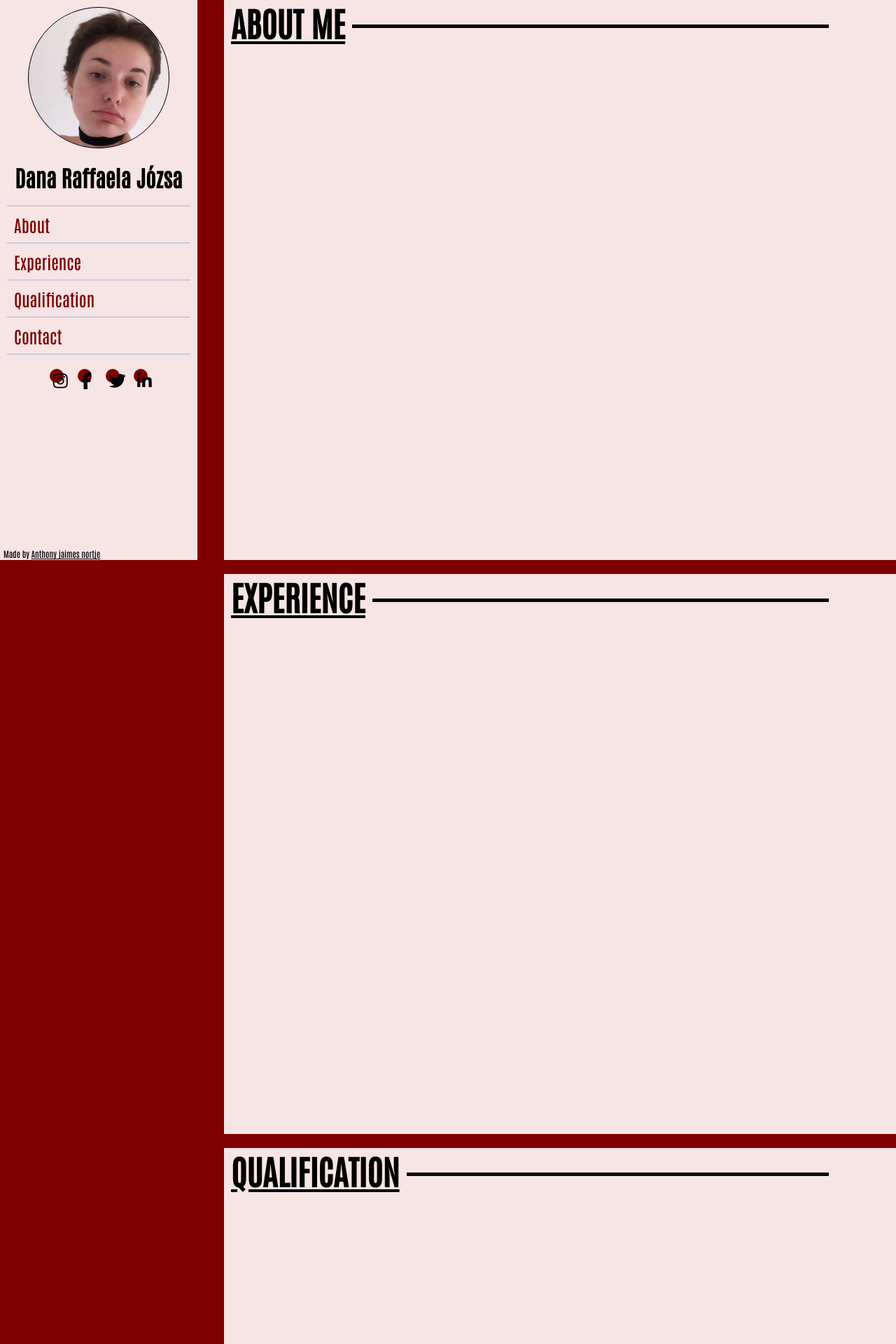
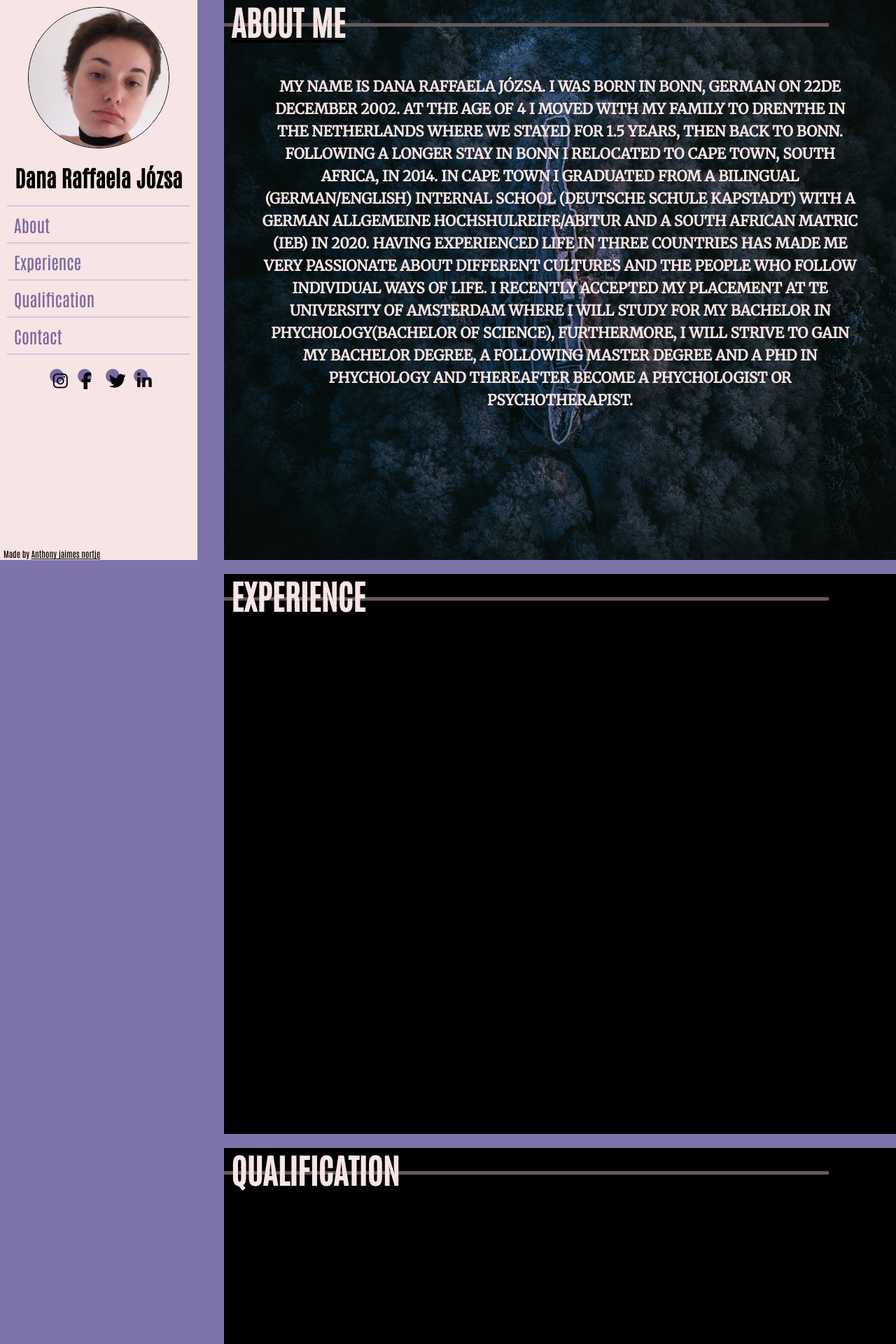
Before and after one commit to Anthonyj47/Dana-CV, a PHP site: page / in a window 1280 px wide. Shown: the top 1920 px of the page at 70% size. Run offline with PHP 8.4, Linux system fonts and the light colour scheme; some libraries are stand-ins or nearby versions.

Commit message:
finished about

```diff
--- a/CSS/style.css
+++ b/CSS/style.css
@@ -8,7 +8,7 @@ html {
 }
 
 body {
-  background-color: #800000;
+  background-color: #200f6d93;
   background-position: center;
   background-size: cover;
   background-repeat: none;
@@ -34,7 +34,7 @@ header .your-image {
   margin: 10px auto;
   border: 1.5px solid;
   border-radius: 50%;
-  background-color: #800000;
+  background-color: #200f6d93;
   outline: none;
 }
 
@@ -63,7 +63,7 @@ header nav ul li {
 }
 
 header nav ul li:hover {
-  border-left: 5px solid #800000;
+  border-left: 5px solid #200f6d93;
   border-radius: 0px 0px 0px 10px;
 }
 
@@ -75,7 +75,7 @@ header nav ul li a {
   display: block;
   text-decoration: none;
   padding: 10px;
-  color: #800000;
+  color: #200f6d93;
   font-family: 'Antonio', sans-serif;
   -webkit-transition: all ease 0.3s;
   transition: all ease 0.3s;
@@ -104,7 +104,7 @@ header .social-list li a i {
   width: 10px;
   padding: 5px;
   border-radius: 50%;
-  background-color: #800000;
+  background-color: #200f6d93;
   -webkit-transition: all ease 0.2s;
   transition: all ease 0.2s;
   opacity: 1;
@@ -127,7 +127,7 @@ header .licence a {
 }
 
 header .licence a:hover {
-  color: #800000;
+  color: #200f6d93;
 }
 
 main {
@@ -137,25 +137,44 @@ main {
 
 main section {
   height: 100vh;
-  background-color: #f7e4e4;
+  background-color: black;
   margin-bottom: 20px;
 }
 
 main section h2 {
+  background-color: transparent;
   width: 90%;
   font-size: 3rem;
   font-family: 'Antonio';
   text-decoration: underline;
   text-align: left;
-  border-bottom: 5px solid #050609;
+  border-bottom: 5px solid #695757;
   line-height: 0.1em;
   margin: 0px 0 20px;
-  padding-top: 30px;
+  padding-top: 28px;
 }
 
 main section h2 span {
-  background: #f7e4e4;
+  background: transparent;
+  color: #f7e4e4;
   padding: 0 10px;
   text-transform: uppercase;
 }
+
+main section p {
+  font-family: merriweather;
+  color: #f7e4e4;
+  font-size: 1.3rem;
+  font-weight: 800;
+  text-transform: uppercase;
+  text-align: center;
+  line-height: 2rem;
+  padding: 50px;
+}
+
+main #about {
+  background-image: url(imgs/about.jpg);
+  background-position: center;
+  background-size: cover;
+}
 /*# sourceMappingURL=style.css.map */
--- a/CSS/style.scss
+++ b/CSS/style.scss
@@ -3,7 +3,7 @@
       margin: 0;
     }
 
-    $color_1: #800000;
+    $color_1: #200f6d93;
     $color_2: rgb(247, 228, 228);
     $color_3: #050609;
 
@@ -122,24 +122,41 @@ main {
   float: right;
   section {
     height: 100vh;
-    background-color: $color_2;
+    background-color: black;
     margin-bottom: 20px;
       h2 {
+        background-color: transparent;
         width: 90%;
         font-size: 3rem;
         font-family: 'Antonio';
         text-decoration: underline;
         text-align: left;
-        border-bottom: 5px solid $color_3;
+        border-bottom: 5px solid rgb(105, 87, 87);
         line-height: 0.1em;
         margin: 0px 0 20px;
-        padding-top: 30px;
+        padding-top: 28px;
         span {
-          background:$color_2;
+          background: transparent;
+          color: $color_2;
           padding:0 10px;
           text-transform: uppercase;
         }
       }
+      p {
+        font-family: merriweather;
+        color: $color_2;
+        font-size: 1.3rem;
+        font-weight: 800;
+        text-transform: uppercase;
+        text-align: center;
+        line-height: 2rem;
+        padding: 50px;
+      }
+  }
+  #about {
+    background-image: url(imgs/about.jpg);
+    background-position: center;
+    background-size: cover  ;
   }
 }
 // end of main styling
--- a/index.html
+++ b/index.html
@@ -38,6 +38,7 @@
     <main>
         <section id="about">
             <h2><span>ABOUT ME</span></h2>
+            <p>My name is Dana Raffaela Józsa. I was born in Bonn, German on 22de December 2002. At the age of 4 I moved with my family to Drenthe in the Netherlands where we stayed for 1.5 years, then back to Bonn. Following a longer stay in Bonn I relocated to Cape Town, South Africa, in 2014. In Cape Town I graduated from a bilingual (German/English) internal School (Deutsche Schule Kapstadt) with a German Allgemeine Hochshulreife/Abitur and a South African Matric (IEB) in 2020. Having experienced life in three countries has made me very passionate about different cultures and the people who follow individual ways of life. I recently accepted my placement at te University of Amsterdam where I will study for my Bachelor in Phychology(Bachelor of Science), Furthermore, I will strive to gain my Bachelor degree, a following Master degree and a PhD in Phychology and thereafter become a phychologist or psychotherapist.</p>
         </section>
         <section id="experience">
             <h2><span>Experience</span></h2>
```
Also changed, not shown: CSS/imgs/about.jpg (added), 1 other file.
